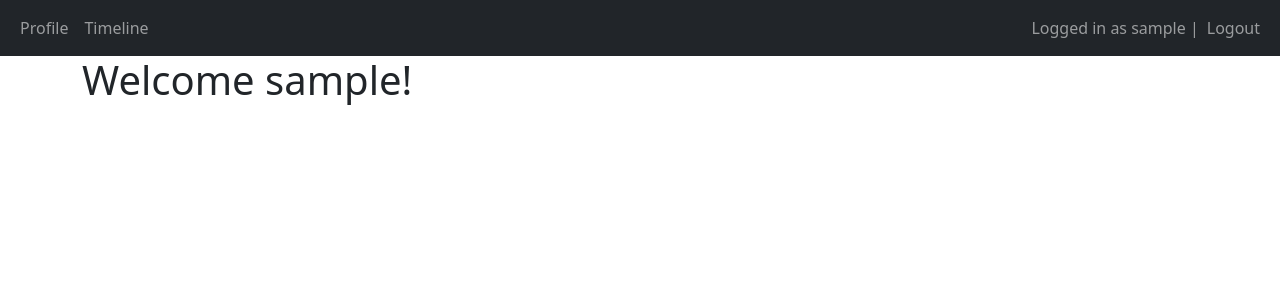
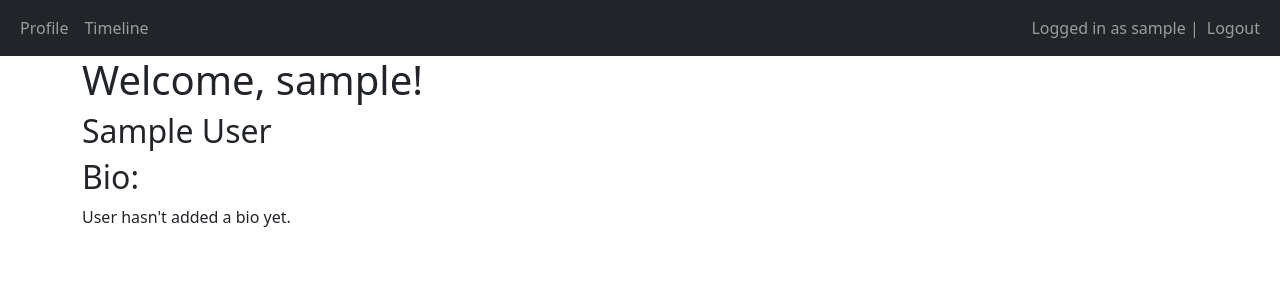
Before and after one commit to ZekePulido/IntroSE, a Django app: page /profile in a window 1280 px wide. Shown: the top 300 px of the page. Run offline with Django 4.2, Linux system fonts and the light colour scheme; the visitor is signed in with stand-in values (Sample User, id 1).

Commit message:
Update profile.html
Added display for user's full name and bio (if one is set)

```diff
--- a/DawgSocial/Main/templates/main/profile.html
+++ b/DawgSocial/Main/templates/main/profile.html
@@ -1,6 +1,21 @@
 {% extends 'Main/base.html' %}
 {% load static %}
 {% block title %}Profile{% endblock %}
+
 {% block content %}
-<h1>Welcome {{user.username}}! </h1>
+  <!-- User Profile Header -->
+  <header class="user-header">
+    <h1>Welcome, {{ user.username }}!</h1>
+    <h2 class="user-fullname">{{ user.first_name }} {{ user.last_name }}</h2>
+  </header>
+
+  <!-- User Bio Section -->
+  <section class="user-bio">
+    <h2>Bio:</h2>
+    {% if user.bio %}
+        <p>{{ user.bio }}</p>
+    {% else %}
+        <p class="no-bio">User hasn't added a bio yet.</p>
+    {% endif %}
+  </section>
 {% endblock %}
```
